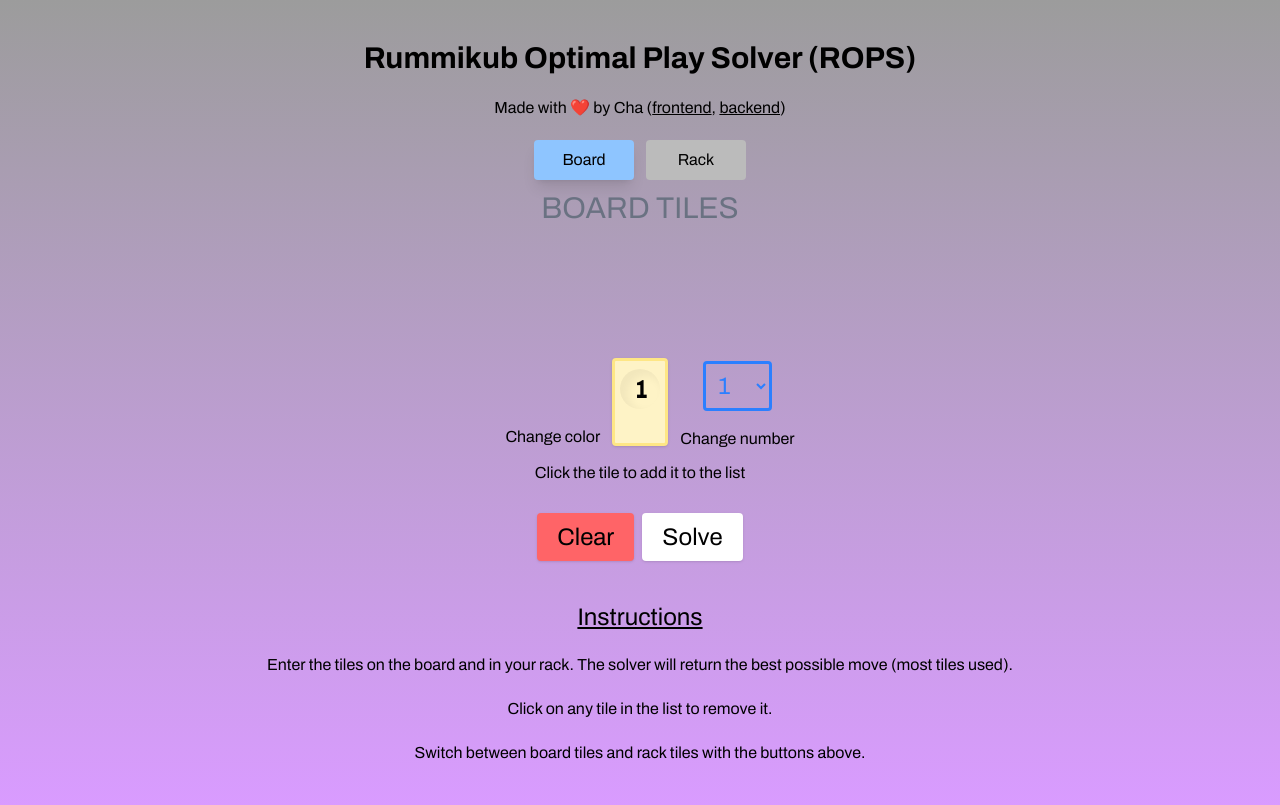
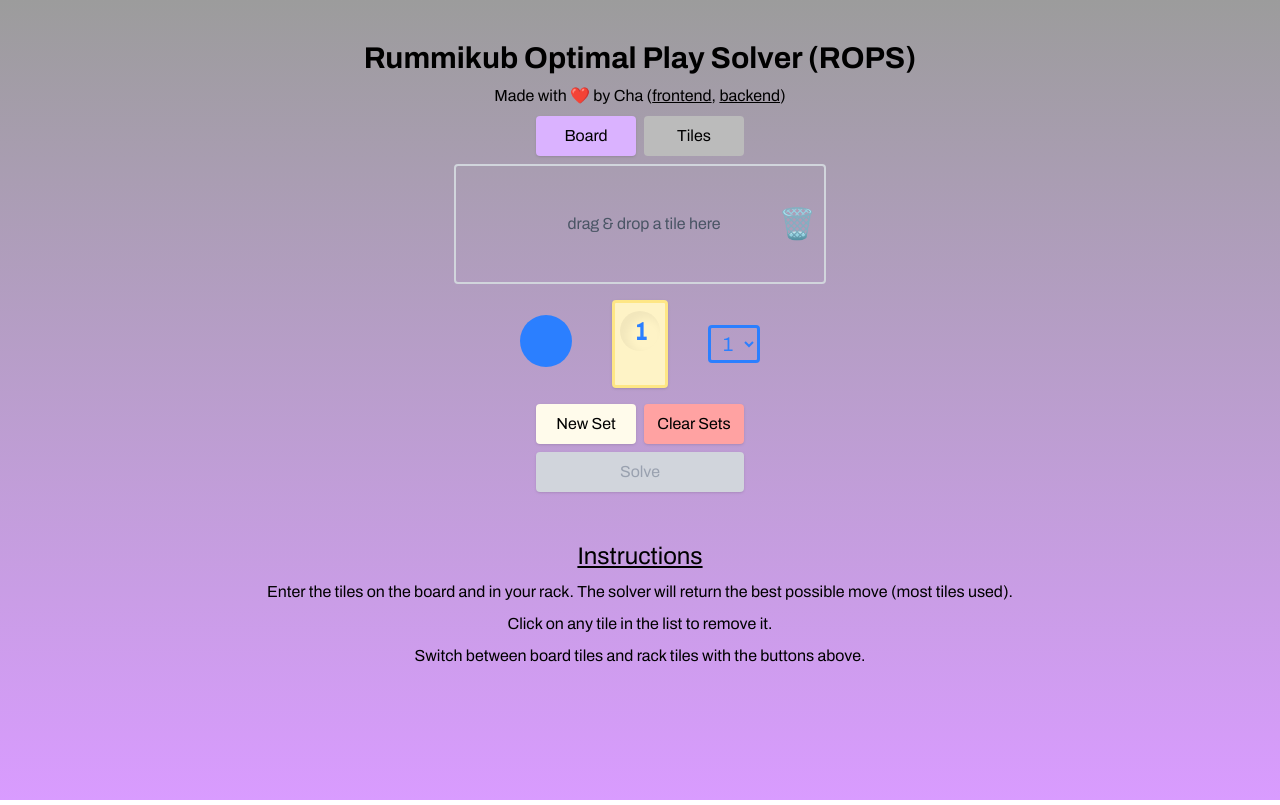
Before and after one commit to chakrupka/rummikub-ui, a React (Vite) app: page / in a window 1280 px wide. Built offline with nearby package versions, Linux system fonts and the light colour scheme.

Commit message:
refractor board + rack and update functionality

```diff
--- a/src/components/Home.tsx
+++ b/src/components/Home.tsx
@@ -1,103 +1,29 @@
 import clsx from "clsx";
-import { useLayoutEffect, useRef, useState } from "react";
+import { useState } from "react";
 import { useLocation, useNavigate } from "react-router-dom";
-import ColorSelector from "./ColorSelector";
-import Tile from "./Tile";
-
-type Color = "blue-500" | "yellow-500" | "red-500" | "black";
-type Tiles = (string | number)[][];
-
-const borderText = (c: Color) =>
-  clsx(
-    c === "black" ? "border-black" : `border-${c}`,
-    c === "black" ? "text-black" : `text-${c}`,
-  );
+import { TileDataList, TileDataSets } from "../types/types";
+import BoardSets from "./BoardSets";
+import RackTiles from "./RackTiles";
 
 export default function Home() {
   const navigate = useNavigate();
-
   const { state: navState } = useLocation() as {
-    state?: { inRack?: Tiles; inBoard?: Tiles };
+    state?: { boardSets?: TileDataSets; rackTiles?: TileDataList };
   };
-
-  const REVERSE_COLOR: Record<"B" | "O" | "R" | "K", Color> = {
-    B: "blue-500",
-    O: "yellow-500",
-    R: "red-500",
-    K: "black",
-  };
-
-  const initialBoard =
-    navState?.inBoard?.map(([c, n]) => ({
-      color: REVERSE_COLOR[c as "B" | "O" | "R" | "K"],
-      number: n === 0 ? "J" : String(n),
-    })) ?? [];
-
-  const initialRack =
-    navState?.inRack?.map(([c, n]) => ({
-      color: REVERSE_COLOR[c as "B" | "O" | "R" | "K"],
-      number: n === 0 ? "J" : String(n),
-    })) ?? [];
-
-  const [view, setView] = useState<"board" | "rack">("board");
-  const [editColor, setEditColor] = useState<Color>("blue-500");
-  const [editNumber, setEditNumber] = useState("1");
-  const [boardTiles, setBoardTiles] =
-    useState<{ color: Color; number: string }[]>(initialBoard);
-  const [rackTiles, setRackTiles] =
-    useState<{ color: Color; number: string }[]>(initialRack);
-
-  const scrollRef = useRef<HTMLDivElement>(null);
-  const numberOptions = [...Array(13).keys()]
-    .map((i) => `${i + 1}`)
-    .concat("J");
-
-  const activeTiles = view === "board" ? boardTiles : rackTiles;
-  const setActiveTiles = view === "board" ? setBoardTiles : setRackTiles;
-
-  useLayoutEffect(() => {
-    const c = scrollRef.current;
-    if (!c) return;
-    c.scrollTo({ left: c.scrollWidth, behavior: "smooth" });
-  }, [activeTiles.length]);
-
-  const addTile = () =>
-    setActiveTiles((prev) => [
-      ...prev,
-      { color: editColor, number: editNumber },
-    ]);
-  const removeTile = (index: number) =>
-    setActiveTiles((prev) => prev.filter((_, i) => i !== index));
-
-  const handleSolve = () => {
-    if (rackTiles.length < 3) {
-      window.alert("Your rack must have at least three tiles");
-      return;
-    }
-    const colorMap = {
-      "blue-500": "B",
-      "yellow-500": "O",
-      "red-500": "R",
-      black: "K",
-    } as const;
-
-    const inRack = rackTiles.map((t) => [
-      colorMap[t.color],
-      t.number === "J" ? 0 : parseInt(t.number, 10),
-    ]);
-    const inBoard = boardTiles.map((t) => [
-      colorMap[t.color],
-      t.number === "J" ? 0 : parseInt(t.number, 10),
-    ]);
-
-    navigate("/solved", { state: { inRack, inBoard } });
-  };
+  const [viewingSets, setViewingSets] = useState(true);
+  const [boardSets, setBoardSets] = useState<TileDataSets>(
+    navState?.boardSets ?? [[]],
+  );
+  const [rackTiles, setRackTiles] = useState<TileDataList>(
+    navState?.rackTiles ?? [],
+  );
 
   return (
-    <div className="flex h-fit min-h-full w-full flex-col items-center gap-5 overflow-hidden bg-gradient-to-b from-[#9c9c9c] to-[rgba(215,150,255,0.95)] pt-10 pb-10">
+    <div className="flex h-fit min-h-full w-full flex-col items-center justify-start gap-2 overflow-hidden bg-gradient-to-b from-[#9c9c9c] to-[rgba(215,150,255,0.95)] pt-10 pb-10">
       <h1 className="text-center text-3xl font-bold">
         Rummikub Optimal Play Solver (ROPS)
       </h1>
+
       <p className="mb-0">
         Made with ❤️ by{" "}
         <a
@@ -119,85 +45,50 @@
         </a>
         )
       </p>
-      <div className="mb-1 flex gap-3">
-        {(["board", "rack"] as const).map((v) => (
+
+      <div>
+        <div className="flex items-center justify-center gap-2">
           <button
-            key={v}
-            onClick={() => setView(v)}
             className={clsx(
-              "w-25 cursor-pointer rounded px-5 py-2 duration-75 ease-in",
-              view === v ? "bg-blue-300 shadow-lg" : "bg-[#bbbbbb]",
+              "w-25 cursor-pointer rounded px-5 py-2 duration-75 ease-out",
+              viewingSets ? "bg-purple-300 shadow-sm" : "bg-[#bbbbbb]",
             )}
+            onClick={() => setViewingSets(true)}
           >
-            {v.charAt(0).toUpperCase() + v.slice(1)}
+            Board
           </button>
-        ))}
-      </div>
-      <div
-        ref={scrollRef}
-        className="flex max-w-[90%] justify-start overflow-x-auto overflow-y-hidden scroll-smooth pb-3"
-      >
-        <div className="relative z-10 -mb-3 flex items-center pb-3">
-          {activeTiles.map((t, i) => (
-            <Tile
-              key={i}
-              color={t.color}
-              number={t.number}
-              onClick={() => removeTile(i)}
-              interactive
-            />
-          ))}
-        </div>
-        {activeTiles.length === 0 && <div className="h-29.5"></div>}
-        <span className="pointer-events-none absolute inset-0 flex items-center justify-center pb-15 text-3xl text-gray-500 md:pb-[30%] lg:pb-[30%]">
-          {view.toUpperCase()} TILES
-        </span>
-      </div>
-      <div className="ml-5 flex items-center justify-center gap-3">
-        <div className="flex flex-col items-center gap-3">
-          <ColorSelector selected={editColor} setSelected={setEditColor} />
-          <p className="text-center">Change color</p>
-        </div>
-        <Tile
-          color={editColor}
-          number={editNumber}
-          onClick={addTile}
-          interactive
-        />
-        <div className="flex flex-col items-center gap-3">
-          <select
-            value={editNumber}
-            onChange={(e) => setEditNumber(e.target.value)}
+          <button
             className={clsx(
-              "cursor-pointer rounded border-3 p-2 text-2xl",
-              borderText(editColor),
+              "w-25 cursor-pointer rounded px-5 py-2 duration-75 ease-out",
+              !viewingSets ? "bg-purple-300 shadow-sm" : "bg-[#bbbbbb]",
             )}
+            onClick={() => setViewingSets(false)}
           >
-            {numberOptions.map((n) => (
-              <option key={n} value={n}>
-                {n}
-              </option>
-            ))}
-          </select>
-          <p className="-mb-2 pt-1 text-center">Change number</p>
+            Tiles
+          </button>
         </div>
       </div>
-      <p className="-mt-2">Click the tile to add it to the list</p>
-      <div className="flex gap-2">
-        <button
-          className="mt-2 cursor-pointer rounded bg-red-400 px-5 py-2 text-2xl text-black shadow duration-200 ease-out hover:bg-red-600"
-          onClick={() => setActiveTiles([])}
-        >
-          Clear
-        </button>
-        <button
-          className="mt-2 cursor-pointer rounded bg-white px-5 py-2 text-2xl text-black shadow duration-200 ease-out hover:bg-green-400"
-          onClick={handleSolve}
-        >
-          Solve
-        </button>
-      </div>
-      <h2 className="mt-5 text-2xl underline">Instructions</h2>
+
+      {viewingSets && (
+        <BoardSets boardSets={boardSets} setBoardSets={setBoardSets} />
+      )}
+      {!viewingSets && (
+        <RackTiles rackTiles={rackTiles} setRackTiles={setRackTiles} />
+      )}
+
+      <button
+        className={clsx(
+          "w-52 rounded px-5 py-2 text-black shadow duration-200 ease-out",
+          rackTiles.length >= 1 || boardSets[0]?.length >= 3
+            ? "cursor-pointer bg-green-200 hover:bg-green-400"
+            : "pointer-events-none bg-gray-300 text-gray-400",
+        )}
+        onClick={() => navigate("/solved", { state: { boardSets, rackTiles } })}
+      >
+        Solve
+      </button>
+
+      <h2 className="mt-10 text-2xl underline">Instructions</h2>
       <p className="w-[80%] max-w-[600] text-center">
         Enter the tiles on the board and in your rack. The solver will return
         the best possible move (most tiles used).
--- a/src/components/Solved.tsx
+++ b/src/components/Solved.tsx
@@ -1,49 +1,42 @@
 import axios from "axios";
+import clsx from "clsx";
 import { useEffect, useState } from "react";
 import { Navigate, useLocation, useNavigate } from "react-router-dom";
+import { TileColor, TileDataList, TileDataSets } from "../types/types";
 import Tile from "./Tile";
-
-type Tiles = (string | number)[][];
-type TileTuple = ["B" | "O" | "R" | "K", number | "J"];
-
-const COLOR_CODE = {
-  B: "blue-500",
-  O: "yellow-500",
-  R: "red-500",
-  K: "black",
-} as const;
-
-const tupleToProps = ([c, n]: TileTuple) => ({
-  color: COLOR_CODE[c],
-  number: n === 0 ? "J" : String(n),
-});
 
 export default function Solved() {
   const { state } = useLocation() as {
-    state?: { inRack?: Tiles; inBoard?: Tiles };
+    state?: { boardSets?: TileDataSets; rackTiles?: TileDataList };
   };
   const navigate = useNavigate();
-  const [solution, setSolution] = useState<Record<string, unknown> | null>(
-    null,
-  );
   const [loading, setLoading] = useState(true);
   const [error, setError] = useState<string | null>(null);
-
-  const invalid = !state || !state.inRack || !state.inBoard;
+  const [solution, setSolution] = useState<{
+    best_play: TileDataSets | undefined;
+    from_rack: TileDataList | undefined;
+  }>();
+  const invalid = !state || !state.boardSets || !state.rackTiles;
 
   useEffect(() => {
     if (invalid) return;
 
-    const { inRack, inBoard } = state!;
+    const URL = {
+      dev: "http://127.0.0.1:5000/",
+      prod: "https://rummikub.onrender.com",
+    };
+
+    const { boardSets, rackTiles } = state!;
     (async () => {
       try {
-        const { data } = await axios.post("https://rummikub.onrender.com", {
-          rack: inRack,
-          board: inBoard,
+        const { data } = await axios.post(URL.prod, {
+          board: boardSets,
+          rack: rackTiles,
         });
         if (!data.from_rack || !data.from_rack.length) {
-          setError("No possible move can be made.");
+          setError("No moves can be made with your rack.");
         } else {
+          data.from_rack.sort(tileComparator);
           setSolution(data);
         }
       } catch (e) {
@@ -63,25 +56,28 @@
       </p>
     );
 
-  const renderTileSets = (sets: TileTuple[][]) =>
-    sets.map((set, si) => (
-      <div key={si} className="mb-2 flex">
-        {set.map((t, ti) => (
-          <Tile key={ti} {...tupleToProps(t)} interactive={false} />
-        ))}
-      </div>
-    ));
+  const tileComparator = (
+    [colorA, valA]: [TileColor, string],
+    [colorB, valB]: [TileColor, string],
+  ): number => {
+    const face = (v: string) => (v === "J" ? 14 : parseInt(v, 10));
+    const numA = face(valA),
+      numB = face(valB);
+    if (numA !== numB) return numA - numB;
+    return colorA.localeCompare(colorB);
+  };
 
-  const renderTiles = (tiles: TileTuple[]) => (
-    <div className="grid grid-cols-5">
-      {tiles.map((t, i) => (
-        <Tile key={i} {...tupleToProps(t)} interactive={false} />
-      ))}
-    </div>
-  );
+  const renderAsGrid = (boardSets: TileDataSets) => {
+    if (boardSets.length <= 1) {
+      return "";
+    } else if (boardSets.length === 2) {
+      return "md:grid md:grid-cols-2";
+    }
+    return "md:grid md:grid-cols-2 xl:grid-cols-3";
+  };
 
   return (
-    <div className="flex h-fit min-h-full w-full flex-col items-center gap-5 overflow-hidden bg-gradient-to-b from-[#9c9c9c] to-[rgba(215,150,255,0.95)] pt-10 pb-10">
+    <div className="flex h-fit min-h-full w-full flex-col items-center gap-5 bg-gradient-to-b from-[#9c9c9c] to-[rgba(215,150,255,0.95)] px-10 py-10">
       {loading ? (
         <p>Loading…</p>
       ) : (
@@ -97,14 +93,49 @@
           </div>
 
           <div className="flex flex-col">
-            {solution && renderTileSets(solution.best_play as TileTuple[][])}
-          </div>
+            {solution && solution.best_play && (
+              <div
+                className={clsx(
+                  "flex flex-col gap-2",
+                  renderAsGrid(solution.best_play),
+                )}
+              >
+                {solution.best_play.map((tileSet, tilesIdx) => (
+                  <div
+                    key={tilesIdx}
+                    className="flex w-93 items-center justify-start"
+                  >
+                    <div className="flex gap-2">
+                      {tileSet.map((tile) => (
+                        <Tile
+                          color={tile[0]}
+                          number={tile[1]}
+                          interactive={false}
+                        />
+                      ))}
+                    </div>
+                  </div>
+                ))}
+              </div>
+            )}
 
-          <h1 className="mt-5 mb-2 text-2xl font-bold">
-            Tiles used from your rack
-          </h1>
-          <div>
-            {solution && renderTiles(solution.from_rack as TileTuple[])}
+            <h1 className="mt-5 mb-2 text-center text-2xl font-bold">
+              Tiles used from your rack
+            </h1>
+            {solution && solution.from_rack && (
+              <div className="relative flex items-center justify-center">
+                <div className="flex flex-wrap gap-2 px-2 py-2">
+                  {solution.from_rack.map((tile, idx) => (
+                    <Tile
+                      key={idx}
+                      color={tile[0]}
+                      number={tile[1]}
+                      interactive={false}
+                    />
+                  ))}
+                </div>
+              </div>
+            )}
           </div>
         </>
       )}
```
